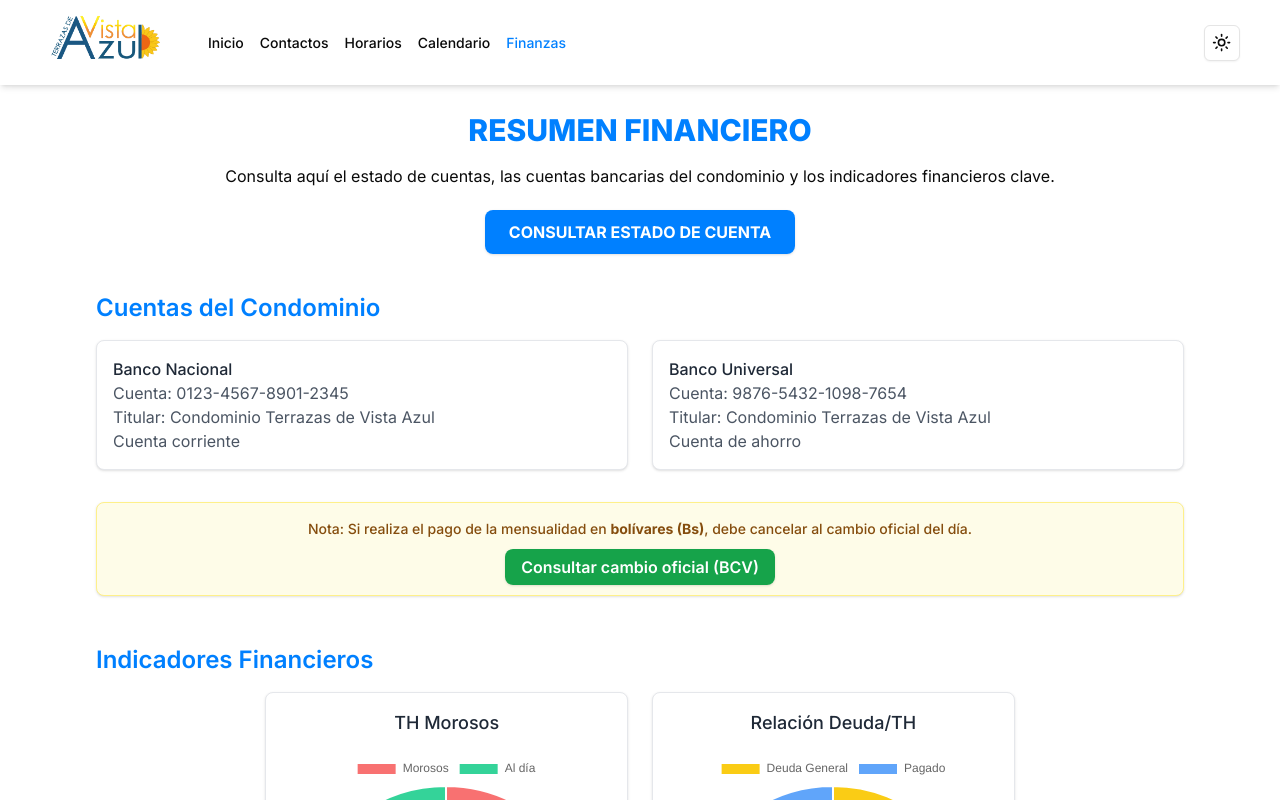
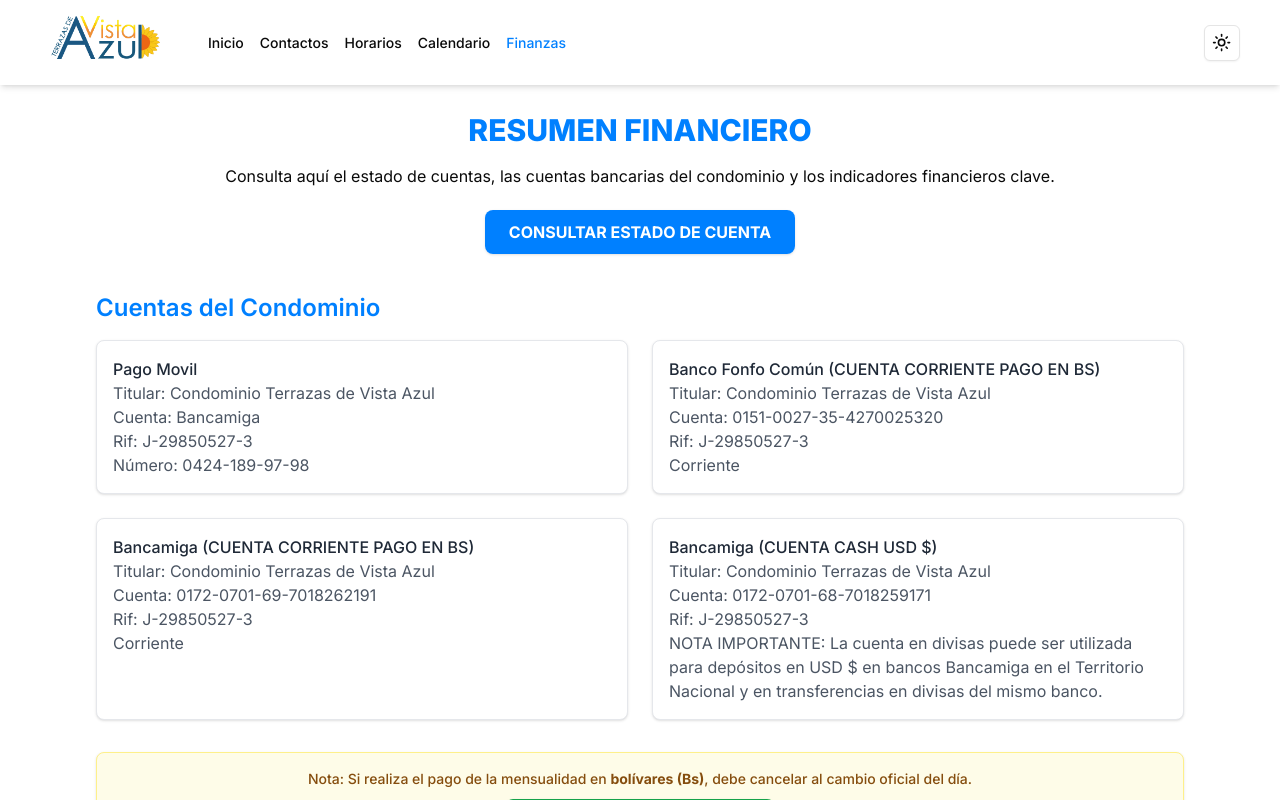
Before and after one commit to JanteWinkel/vista-azul-page, a Next.js app: page /finanzas in a window 1280 px wide. Shown: the top 800 px of the page. Built offline with nearby package versions, Linux system fonts and the light colour scheme.

Commit message:
agregando bancos

```diff
--- a/app/finanzas/page.tsx
+++ b/app/finanzas/page.tsx
@@ -15,8 +15,10 @@ const FinanceOverview = () => {
   const systemLink = "https://www.condominiosifac.com"; // Cambia esto por el link real
   const bcvLink = "https://www.bcv.org.ve"; // Página oficial del BCV
   const accounts = [
-    { bank: "Banco Nacional", accountNumber: "0123-4567-8901-2345", accountHolder: "Condominio Terrazas de Vista Azul", notes: "Cuenta corriente" },
-    { bank: "Banco Universal", accountNumber: "9876-5432-1098-7654", accountHolder: "Condominio Terrazas de Vista Azul", notes: "Cuenta de ahorro" },
+    { bank: "Pago Movil", accountNumber: "Bancamiga", accountHolder: "Condominio Terrazas de Vista Azul", rif: "J-29850527-3", notes: "Número: 0424-189-97-98" },
+    { bank: "Banco Fonfo Común (CUENTA CORRIENTE PAGO EN BS)", accountNumber: "0151-0027-35-4270025320", accountHolder: "Condominio Terrazas de Vista Azul", rif: "J-29850527-3", notes: "Corriente" },
+    { bank: "Bancamiga (CUENTA CORRIENTE PAGO EN BS)", accountNumber: "0172-0701-69-7018262191", accountHolder: "Condominio Terrazas de Vista Azul", rif: "J-29850527-3", notes: "Corriente" },
+    { bank: "Bancamiga (CUENTA CASH USD $)", accountNumber: "0172-0701-68-7018259171", accountHolder: "Condominio Terrazas de Vista Azul", rif: "J-29850527-3", notes: "NOTA IMPORTANTE: La cuenta en divisas puede ser utilizada para depósitos en USD $ en bancos Bancamiga en el Territorio Nacional y en transferencias en divisas del mismo banco." },
   ];
 
   // Datos para los indicadores
@@ -75,8 +77,9 @@ const FinanceOverview = () => {
                 className="p-4 border border-gray-200 rounded-lg shadow bg-white dark:bg-gray-800 dark:border-gray-600"
               >
                 <p className="font-medium text-gray-800 dark:text-gray-200">{account.bank}</p>
+                <p className="text-gray-600 dark:text-gray-400">Titular: {account.accountHolder}</p>
                 <p className="text-gray-600 dark:text-gray-400">Cuenta: {account.accountNumber}</p>
-                <p className="text-gray-600 dark:text-gray-400">Titular: {account.accountHolder}</p>
+                <p className="text-gray-600 dark:text-gray-400">Rif: {account.rif}</p>
                 <p className="text-gray-600 dark:text-gray-400">{account.notes}</p>
               </div>
             ))}
```
